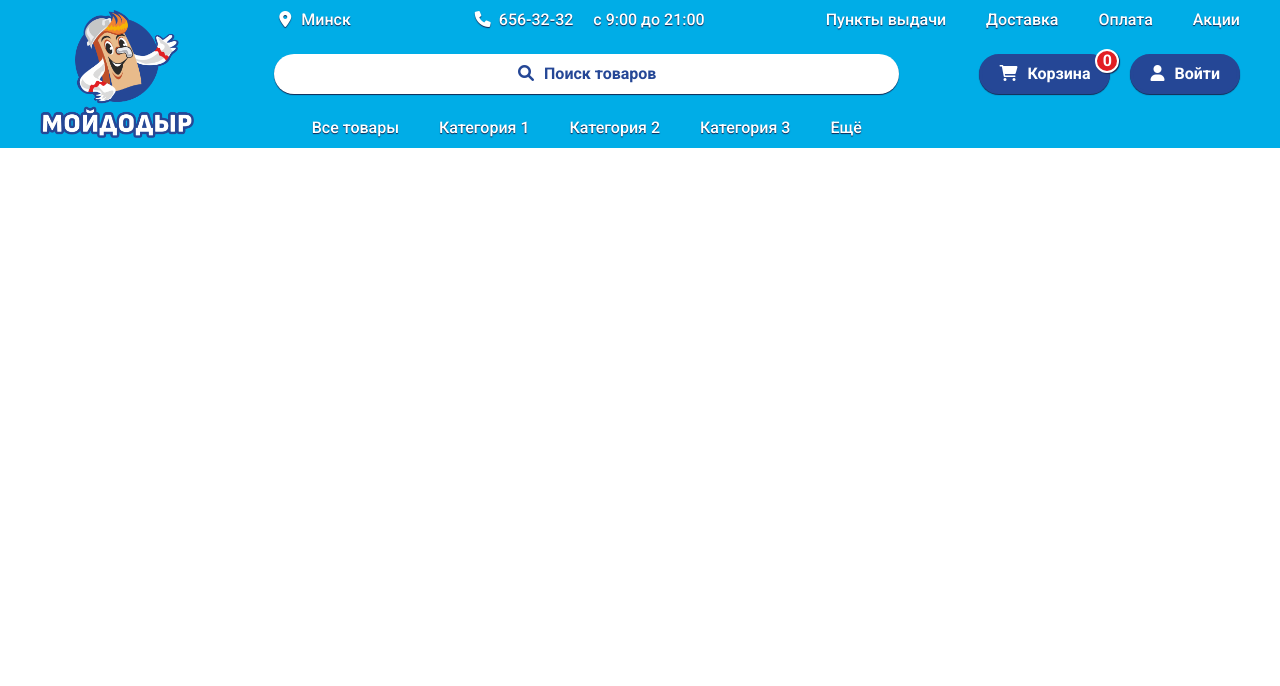
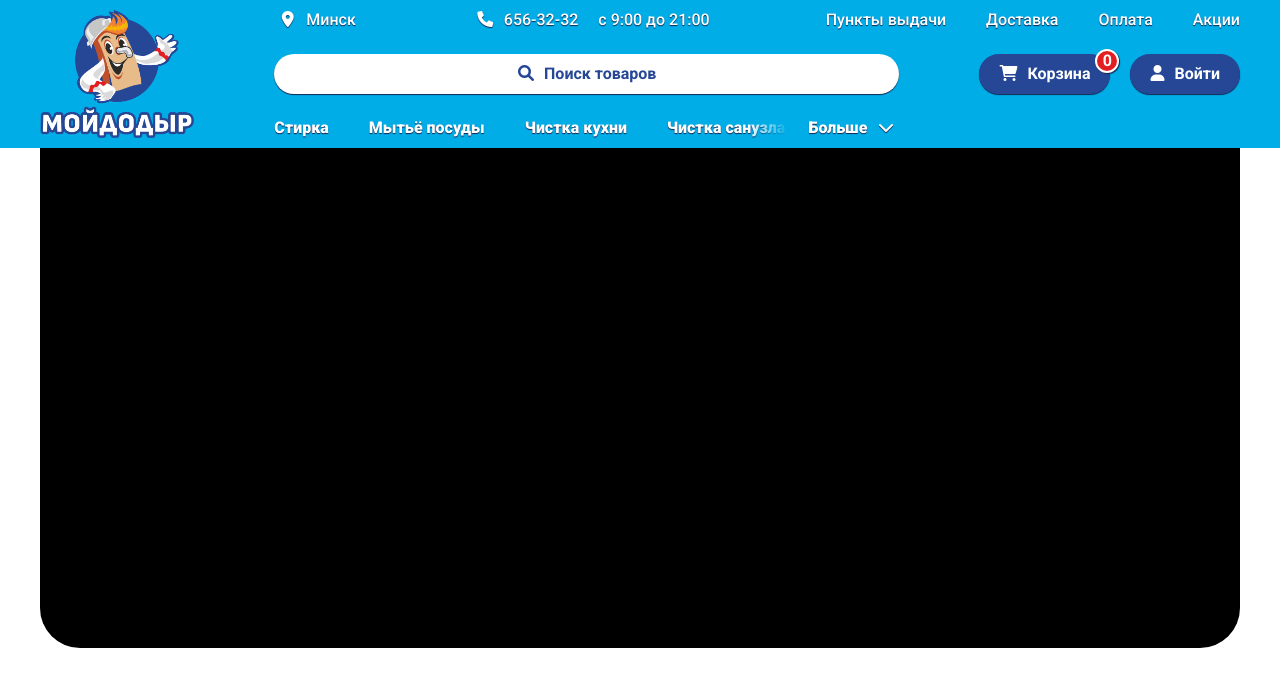
Before and after one commit to chirogrillion/moydodyr, a React (Create React App) app: page / in a window 1280 px wide. Shown: the top 686 px of the page. Built offline with nearby package versions, Linux system fonts and the light colour scheme.

Commit message:
23-02-03-2

```diff
--- a/public/index.html
+++ b/public/index.html
@@ -11,7 +11,7 @@
     />
     <link rel="preconnect" href="https://fonts.googleapis.com">
     <link rel="preconnect" href="https://fonts.gstatic.com" crossorigin>
-    <link rel="stylesheet" href="https://fonts.googleapis.com/css2?family=Roboto:wght@400;500;700&display=swap">
+    <link rel="stylesheet" href="https://fonts.googleapis.com/css2?family=Roboto:wght@400;500;700;900&display=swap">
   </head>
   <body>
     <div id="root"></div>
--- a/src/App.css
+++ b/src/App.css
@@ -1,24 +1,33 @@
-a[class^="link"],
-a[class^="link"]:visited {
-  color: white;
+a, a:visited {
+  color: inherit;
   text-decoration: none;
+  line-height: inherit;
 }
-a[class^="link"]:hover {
+a:hover {
   text-decoration: underline;
 }
-a[class^="link"]::before {
+a[class^="link-"]::before,
+a[class^="link-"]::after {
   display: inline-block;
-  width: 22px;
-  padding-right: 5px;
+  width: 27px;
   text-align: center;
   line-height: 1.05em;
   font-family: 'Font Awesome 6 Free Solid';
+}
+a[class^="link-"]::before {
+  padding-right: 5px;
+}
+a[class^="link-"]::after {
+  padding-left: 5px;
 }
 a.link-location::before {
   content: '\f3c5';
 }
 a.link-tel::before {
   content: '\f095';
+}
+a.link-more::after {
+  content: '\f078';
 }
 input[type="text"] {
   border: solid 3px var(--clr-main);
--- a/src/components/Header.css
+++ b/src/components/Header.css
@@ -2,6 +2,7 @@
   background-color: var(--clr-accent);
 }
 .Header .container {
+  position: relative;
   margin: 0 auto;
   max-width: 1280px;
   padding: 0 40px;
@@ -45,22 +46,51 @@
   grid-area: 2 / 2 / 3 / 3;
   align-self: center;
 }
-.Header-nav_bar {
+.Header nav {
   grid-area: 3 / 2 / 4 / 3;
-  margin: 0;
-  padding: 0;
-  list-style-type: none;
-  display: flex;
-  justify-content: center;
+  position: relative;
+  overflow: hidden;
   color: white;
   text-shadow: 0 1px 1px var(--clr-shadow);
-  font-weight: 500;
+  font-weight: 900;
 }
-.Header-nav_bar li a {
-  display: block;
-  margin: 0 20px;
-  border-bottom: solid 3px transparent;
-  padding: 10px 0 7px;
+.Header-categories-popular {
+  margin: 0;
+  width: 100%;
+  padding: 10px 0;
+  display: flex;
+  gap: 40px;
+  list-style-type: none;
+}
+.Header-categories-popular li {
+  white-space: nowrap;
+}
+.Header nav > a[class^="link-"] {
+  position: absolute;
+  top: 0;
+  right: 0;
+  padding: 10px 0 10px 20px;
+  background-color: var(--clr-accent);
+}
+.Header nav > a[class^="link-"]::before {
+  position: absolute;
+  top: 0;
+  left: -40px;
+  width: 40px;
+  height: 40px;
+  padding: 0;
+  content: '';
+  background: linear-gradient(to right, transparent, var(--clr-accent));
+}
+.Header-categories-all {
+  position: absolute;
+  bottom: -500px;
+  left: 40px;
+  right: 40px;
+  height: 500px;
+  border-bottom-left-radius: 40px;
+  border-bottom-right-radius: 40px;
+  background-color: black;
 }
 .Header-user {
   grid-area: 2 / 3 / 3 / 4;
--- a/src/components/Header.js
+++ b/src/components/Header.js
@@ -19,20 +19,24 @@ function Header() {
             <span>с 9:00 до 21:00</span>
           </div>
           <ul className="Header-consumer_info">
-            <li><a className="link">Пункты выдачи</a></li>
-            <li><a className="link">Доставка</a></li>
-            <li><a className="link">Оплата</a></li>
-            <li><a className="link">Акции</a></li>
+            <li><a>Пункты выдачи</a></li>
+            <li><a>Доставка</a></li>
+            <li><a>Оплата</a></li>
+            <li><a>Акции</a></li>
           </ul>
         </section>
         <SearchBar/>
-        <ul className="Header-nav_bar">
-          <li><a>Все товары</a></li>
-          <li><a>Категория 1</a></li>
-          <li><a>Категория 2</a></li>
-          <li><a>Категория 3</a></li>
-          <li><a>Ещё</a></li>
-        </ul>
+        <nav>
+          <ul className="Header-categories-popular">
+            <li><a>Стирка</a></li>
+            <li><a>Мытьё посуды</a></li>
+            <li><a>Чистка кухни</a></li>
+            <li><a>Чистка санузла</a></li>
+            <li><a>Инвентарь для уборки</a></li>
+          </ul>
+          <a className="link-more">Больше</a>
+        </nav>
+        <section className="Header-categories-all"></section>
         <section className="Header-user">
           <CartButton/>
           <button
--- a/src/components/SearchBar.css
+++ b/src/components/SearchBar.css
@@ -4,6 +4,7 @@
 .SearchBar-container {
   cursor: text;
   border-radius: 20px;
+  overflow: hidden;
   display: flex;
   justify-content: center;
   align-items: baseline;
```
